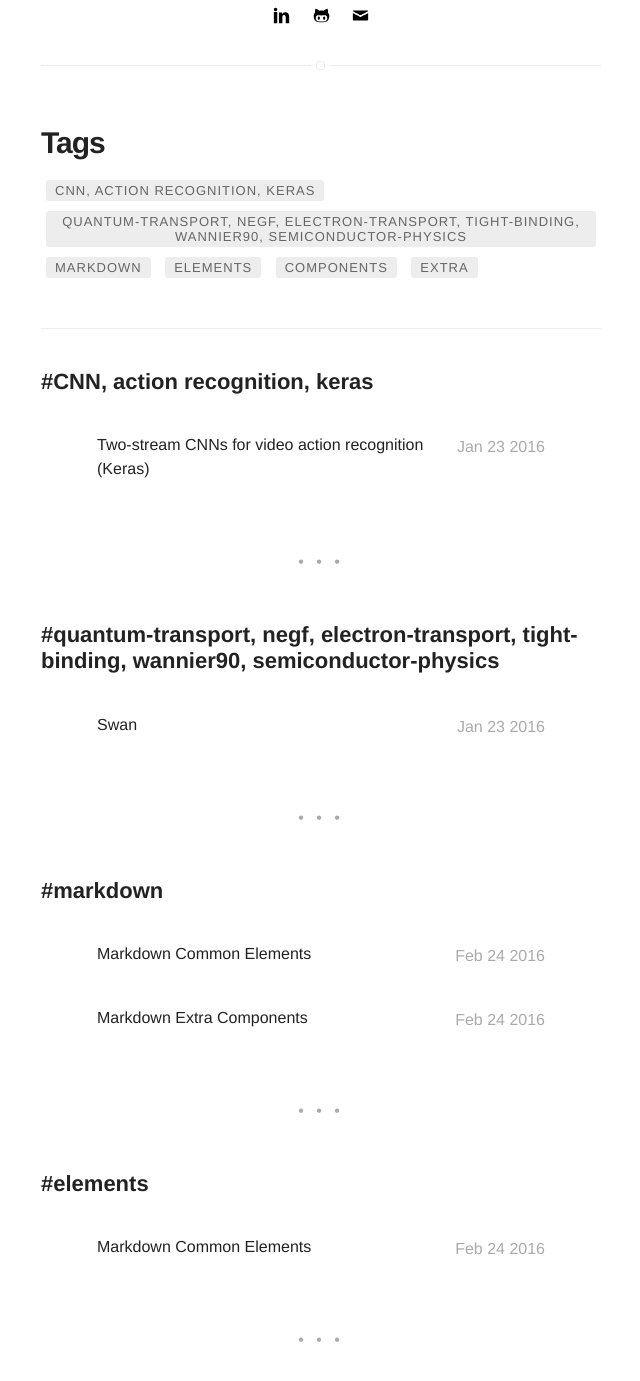
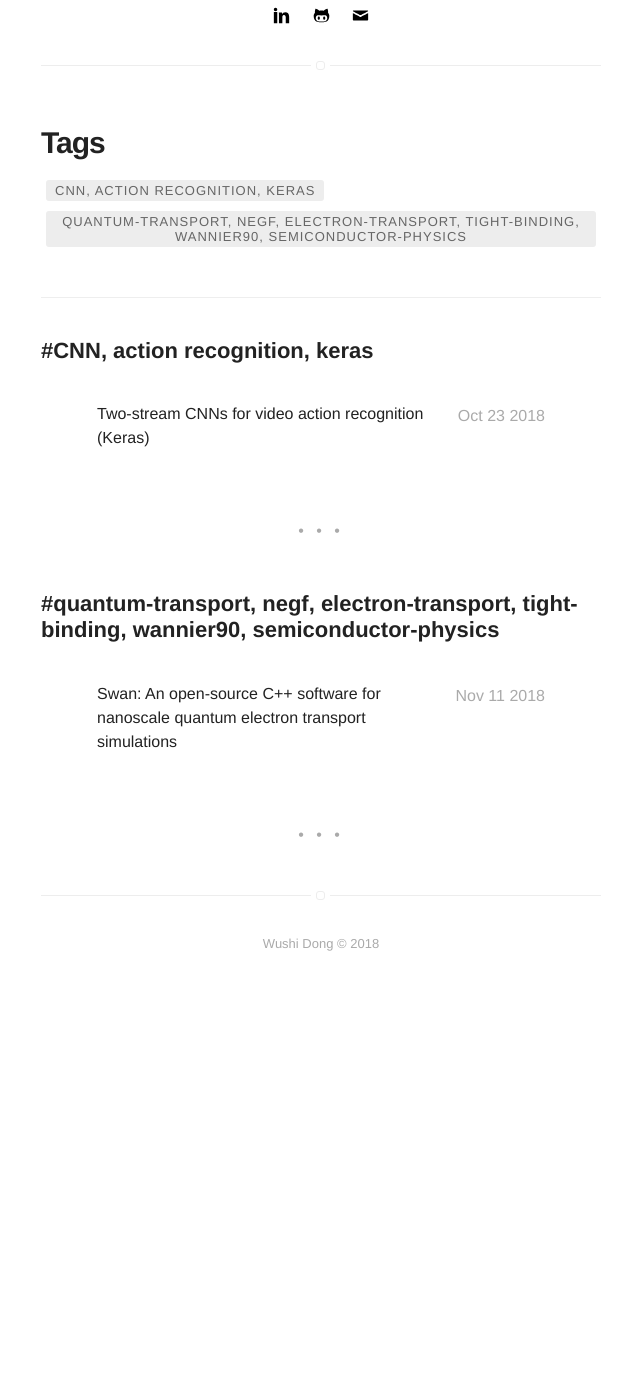
Before and after one commit to wushidonguc/wushidonguc.github.io, a Jekyll site: the page built from tags.html, in a window 1280 px wide and 1400 px high, scrolled down 433 px. Shown: the top 1381 px of the window, without its empty margins (319-959 px from the left). Built offline with Jekyll 4.4.1, drawn with Linux system fonts in a browser that asks for light colours; after the commit the page ends 1444 px from its top, so only the background shows below that; some of the changed lines change nothing that is shown; some of the changed text lies outside the part shown.

Commit message:
version_0.2.5

```diff
--- a/_posts/2015-02-24-markdown-extra-components.markdown
+++ /dev/null
@@ -1,197 +0,0 @@
----
-title: "Markdown Extra Components"
-layout: post
-date: 2016-02-24 22:48
-image: /assets/images/markdown.jpg
-headerImage: false
-tag:
-- markdown
-- components
-- extra
-category: blog
-author: jamesfoster
-description: Markdown summary with different options
-# jemoji: '<img class="emoji" title=":ramen:" alt=":ramen:" src="https://assets.github.com/images/icons/emoji/unicode/1f35c.png" height="20" width="20" align="absmiddle">'
----
-
-## Summary:
-
-You can pick as item to see how to apply in markdown.
-
-#### Especial Elements
-- [Evidence](#evidence)
-- [Side-by-Side](#side-by-side)
-- [Star](#star)
-- [Especial Breaker](#especial-breaker)
-- [Spoiler](#spoiler)
-
-#### External Elements
-- [Gist](#gist)
-- [Codepen](#codepen)
-- [Slideshare](#slideshare)
-- [Videos](#videos)
-
----
-
-## Evidence
-
-You can try the evidence!
-
-<span class="evidence">Paragraphs can be written like so. A paragraph is the basic block of Markdown. A paragraph is what text will turn into when there is no reason it should become anything else.</span>
-
-{% highlight html %}
-<span class="evidence">Paragraphs can be written like so. A paragraph is the basic block of Markdown. A paragraph is what text will turn into when there is no reason it should become anything else.</span>
-{% endhighlight %}
-
----
-
-## Side-by-side
-
-Like the [Medium](https://medium.com/) component.
-
-**Image** on the left and **Text** on the right:
-
-{% highlight html %}
-<div class="side-by-side">
-    <div class="toleft">
-        <img class="image" src="{{ site.url }}/{{ site.picture }}" alt="Alt Text">
-        <figcaption class="caption">Photo by John Doe</figcaption>
-    </div>
-
-    <div class="toright">
-        <p>Lorem ipsum dolor sit amet, consectetur adipisicing elit, sed do eiusmod tempor incididunt ut labore et dolore magna aliqua. Ut enim ad minim veniam, quis nostrud exercitation ullamco laboris nisi ut aliquip ex ea commodo consequat. Duis aute irure dolor in reprehenderit in voluptate velit esse cillum dolore eu fugiat nulla pariatur. Excepteur sint occaecat cupidatat non proident, sunt in culpa qui officia deserunt mollit anim id est laborum.</p>
-    </div>
-</div>
-{% endhighlight %}
-
-<div class="side-by-side">
-    <div class="toleft">
-        <img class="image" src="{{ site.url }}/{{ site.picture }}" alt="Alt Text">
-        <figcaption class="caption">Photo by John Doe</figcaption>
-    </div>
-
-    <div class="toright">
-        <p>Lorem ipsum dolor sit amet, consectetur adipisicing elit, sed do eiusmod tempor incididunt ut labore et dolore magna aliqua. Ut enim ad minim veniam, quis nostrud exercitation ullamco laboris nisi ut aliquip ex ea commodo consequat. Duis aute irure dolor in reprehenderit in voluptate velit esse cillum dolore eu fugiat nulla pariatur. Excepteur sint occaecat cupidatat non proident, sunt in culpa qui officia deserunt mollit anim id est laborum.</p>
-    </div>
-</div>
-
-**Text** on the left and **Image** on the right:
-
-{% highlight html %}
-<div class="side-by-side">
-    <div class="toleft">
-        <p>Lorem ipsum dolor sit amet, consectetur adipisicing elit, sed do eiusmod tempor incididunt ut labore et dolore magna aliqua. Ut enim ad minim veniam, quis nostrud exercitation ullamco laboris nisi ut aliquip ex ea commodo consequat. Duis aute irure dolor in reprehenderit in voluptate velit esse cillum dolore eu fugiat nulla pariatur. Excepteur sint occaecat cupidatat non proident, sunt in culpa qui officia deserunt mollit anim id est laborum.</p>
-    </div>
-
-    <div class="toright">
-        <img class="image" src="{{ site.url }}/{{ site.picture }}" alt="Alt Text">
-        <figcaption class="caption">Photo by John Doe</figcaption>
-    </div>
-</div>
-{% endhighlight %}
-
-<div class="side-by-side">
-    <div class="toleft">
-        <p>Lorem ipsum dolor sit amet, consectetur adipisicing elit, sed do eiusmod tempor incididunt ut labore et dolore magna aliqua. Ut enim ad minim veniam, quis nostrud exercitation ullamco laboris nisi ut aliquip ex ea commodo consequat. Duis aute irure dolor in reprehenderit in voluptate velit esse cillum dolore eu fugiat nulla pariatur. Excepteur sint occaecat cupidatat non proident, sunt in culpa qui officia deserunt mollit anim id est laborum.</p>
-    </div>
-
-    <div class="toright">
-        <img class="image" src="{{ site.url }}/{{ site.picture }}" alt="Alt Text">
-        <figcaption class="caption">Photo by John Doe</figcaption>
-    </div>
-</div>
-
----
-
-## Star
-
-You can give evidence to a post. Just add the tag to the markdown file.
-
-{% highlight raw %}
-star: true
-{% endhighlight %}
-
----
-
-## Especial Breaker
-
-You can add a especial *hr* to your text.
-
-{% highlight html %}
-<div class="breaker"></div>
-{% endhighlight %}
-
-<div class="breaker"></div>
-
----
-
-## Spoiler
-
-You can add an especial hidden content that appears on hover.
-
-{% highlight html %}
-<div class="spoiler"><p>your content</p></div>
-{% endhighlight %}
-
-<div class="spoiler"><p>Lorem ipsum dolor sit amet, consectetur adipisicing elit, sed do eiusmod tempor incididunt ut labore et dolore magna aliqua. Ut enim ad minim veniam, quis nostrud exercitation ullamco laboris nisi ut aliquip ex ea commodo consequat. Duis aute irure dolor in reprehenderit in voluptate velit esse cillum dolore eu fugiat nulla pariatur. Excepteur sint occaecat cupidatat non proident, sunt in culpa qui officia deserunt mollit anim id est laborum.</p></div>
-
----
-
-## Gist
-
-You can add Gists from github.
-
-{% highlight raw %}
-{ % gist sergiokopplin/91ff4220480727b47224245ee2e9c291 % }
-{% endhighlight %}
-
-{% gist sergiokopplin/91ff4220480727b47224245ee2e9c291 %}
-
----
-
-## Codepen
-
-You can add Pens from Codepen.
-
-{% highlight html %}
-<p data-height="268" data-theme-id="0" data-slug-hash="gfdDu" data-default-tab="result" data-user="chriscoyier" class='codepen'>
-    See the Pen <a href='http://codepen.io/chriscoyier/pen/gfdDu/'>Crappy Recreation of the Book Cover of *The Flame Alphabet*</a> by Chris Coyier (<a href='http://codepen.io/chriscoyier'>@chriscoyier</a>) on <a href='http://codepen.io'>CodePen</a>.
-</p>
-<script async src="//assets.codepen.io/assets/embed/ei.js"></script>
-{% endhighlight %}
-
-<p data-height="268" data-theme-id="0" data-slug-hash="gfdDu" data-default-tab="result" data-user="chriscoyier" class='codepen'>See the Pen <a href='http://codepen.io/chriscoyier/pen/gfdDu/'>Crappy Recreation of the Book Cover of *The Flame Alphabet*</a> by Chris Coyier (<a href='http://codepen.io/chriscoyier'>@chriscoyier</a>) on <a href='http://codepen.io'>CodePen</a>.</p>
-<script async src="//assets.codepen.io/assets/embed/ei.js"></script>
-
----
-
-## Slideshare
-
-Add your presentations here!
-
-{% highlight html %}
-<iframe src="//www.slideshare.net/slideshow/embed_code/key/hqDhSJoWkrHe7l" width="560" height="310" frameborder="0" marginwidth="0" marginheight="0" scrolling="no" style="border:1px solid #CCC; border-width:1px; margin-bottom:5px; max-width: 100%;" allowfullscreen> </iframe>
-{% endhighlight %}
-
-<iframe src="//www.slideshare.net/slideshow/embed_code/key/hqDhSJoWkrHe7l" width="560" height="310" frameborder="0" marginwidth="0" marginheight="0" scrolling="no" style="border:1px solid #CCC; border-width:1px; margin-bottom:5px; max-width: 100%;" allowfullscreen> </iframe>
-
----
-
-## Videos
-
-Do you want some videos? Youtube, Vimeo or Vevo? Copy the embed code and paste on your post!
-
-**Example**
-
-{% highlight html %}
-<iframe width="560" height="310" src="https://www.youtube.com/embed/r7XhWUDj-Ts" frameborder="0" allowfullscreen></iframe>
-{% endhighlight %}
-
-<iframe width="560" height="310" src="https://www.youtube.com/embed/r7XhWUDj-Ts" frameborder="0" allowfullscreen></iframe>
-
-[1]: http://daringfireball.net/projects/markdown/
-[2]: http://www.fileformat.info/info/unicode/char/2163/index.htm
-[3]: http://www.markitdown.net/
-[4]: http://daringfireball.net/projects/markdown/basics
-[5]: http://daringfireball.net/projects/markdown/syntax
-[6]: http://kune.fr/wp-content/uploads/2013/10/ghost-blog.jpg
--- a/_posts/2016-02-24-markdown-common-elements.markdown
+++ /dev/null
@@ -1,204 +0,0 @@
----
-title: "Markdown Common Elements"
-layout: post
-date: 2016-02-24 22:44
-image: /assets/images/markdown.jpg
-headerImage: false
-tag:
-- markdown
-- elements
-star: true
-category: blog
-author: johndoe
-description: Markdown summary with different options
----
-
-## Basic formatting
-
-This note **demonstrates** some of what [Markdown][1] is *capable of doing*.
-
-And that's how to do it.
-
-{% highlight html %}
-This note **demonstrates** some of what [Markdown][some/link] is *capable of doing*.
-{% endhighlight %}
-
----
-
-## Headings
-
-There are six levels of headings. They correspond with the six levels of HTML headings. You've probably noticed them already in the page. Each level down uses one more hash character. But we are using just 4 of them.
-
-# Headings can be small
-
-## Headings can be small
-
-### Headings can be small
-
-#### Headings can be small
-
-{% highlight raw %}
-# Heading
-## Heading
-### Heading
-#### Heading
-{% endhighlight %}
-
----
-
-## Lists
-
-### Ordered list
-
-1. Item 1
-2. A second item
-3. Number 3
-
-{% highlight raw %}
-1. Item 1
-2. A second item
-3. Number 3
-{% endhighlight %}
-
-### Unordered list
-
-* An item
-* Another item
-* Yet another item
-* And there's more...
-
-{% highlight raw %}
-* An item
-* Another item
-* Yet another item
-* And there's more...
-{% endhighlight %}
-
----
-
-## Paragraph modifiers
-
-### Quote
-
-> Here is a quote. What this is should be self explanatory. Quotes are automatically indented when they are used.
-
-{% highlight raw %}
-> Here is a quote. What this is should be self explanatory.
-{% endhighlight raw %}
-
----
-
-## URLs
-
-URLs can be made in a handful of ways:
-
-* A named link to [Mark It Down][3].
-* Another named link to [Mark It Down](http://markitdown.net/)
-* Sometimes you just want a URL like <http://markitdown.net/>.
-
-{% highlight raw %}
-* A named link to [MarkItDown][3].
-* Another named link to [MarkItDown](http://markitdown.net/)
-* Sometimes you just want a URL like <http://markitdown.net/>.
-{% endhighlight %}
-
----
-
-## Horizontal rule
-
-A horizontal rule is a line that goes across the middle of the page.
-It's sometimes handy for breaking things up.
-
-{% highlight raw %}
----
-{% endhighlight %}
-
----
-
-## Images
-
-Markdown can also contain images. I'll need to add something here sometime.
-
-{% highlight raw %}
-![Markdowm Image][/image/url]
-{% endhighlight %}
-
-![Markdowm Image][6]
-
-*Figure Caption*?
-
-{% highlight raw %}
-![Markdowm Image][/image/url]
-<figcaption class="caption">Photo by John Doe</figcaption>
-{% endhighlight %}
-
-![Markdowm Image][6]
-<figcaption class="caption">Photo by John Doe</figcaption>
-
-*Bigger Images*?
-
-{% highlight raw %}
-![Markdowm Image][/image/url]{: class="bigger-image" }
-{% endhighlight %}
-
-![Markdowm Image][6]{: class="bigger-image" }
-
----
-
-## Code
-
-A HTML Example:
-
-{% highlight html %}
-<!DOCTYPE html>
-<html lang="en">
-<head>
-    <meta charset="UTF-8">
-    <title>Document</title>
-</head>
-<body>
-    <h1>Just a test</h1>
-</body>
-</html>
-{% endhighlight %}
-
-A CSS Example:
-
-{% highlight css %}
-pre {
-    padding: 10px;
-    font-size: .8em;
-    white-space: pre;
-}
-
-pre, table {
-    width: 100%;
-}
-
-code, pre, tt {
-    font-family: Monaco, Consolas, Inconsolata, monospace, sans-serif;
-    background: rgba(0,0,0,.05);
-}
-{% endhighlight %}
-
-A JS Example:
-
-{% highlight js %}
-// Sticky Header
-$(window).scroll(function() {
-
-    if ($(window).scrollTop() > 900 && !$("body").hasClass('show-menu')) {
-        $('#hamburguer__open').fadeOut('fast');
-    } else if (!$("body").hasClass('show-menu')) {
-        $('#hamburguer__open').fadeIn('fast');
-    }
-
-});
-{% endhighlight %}
-
-[1]: http://daringfireball.net/projects/markdown/
-[2]: http://www.fileformat.info/info/unicode/char/2163/index.htm
-[3]: http://www.markitdown.net/
-[4]: http://daringfireball.net/projects/markdown/basics
-[5]: http://daringfireball.net/projects/markdown/syntax
-[6]: http://kune.fr/wp-content/uploads/2013/10/ghost-blog.jpg
--- a/_posts/2016-01-23-two-stream-action-recognition-keras.markdown
+++ b/_posts/2018-10-23-two-stream-action-recognition-keras.markdown
@@ -1,7 +1,7 @@
 ---
 title: "Two-stream CNNs for video action recognition (Keras)"
 layout: post
-date: 2016-01-23 22:10
+date: 2018-10-23 20:10
 tag: CNN, action recognition, keras
 headerImage: true
 projects: true
@@ -16,7 +16,7 @@
 [![License: MIT](https://img.shields.io/badge/License-MIT-yellow.svg)](https://opensource.org/licenses/MIT)
 [![DOI](https://zenodo.org/badge/127003611.svg)](https://zenodo.org/badge/latestdoi/127003611)
 
-We use spatial and temporal stream cnn under the Keras framework to reproduce published results on UCF-101 action recognition dataset. For the source code, please refer to <a href="https://github.com/wushidonguc/two-stream-action-recognition-keras" target="_blank">my github repository</a>.
+We use spatial and temporal stream cnn under the Keras framework to reproduce published results on UCF-101 action recognition dataset. For the source code, please refer to <a href="https://github.com/wushidonguc/two-stream-action-recognition-keras" target="_blank">my GitHub repository</a>.
 
 
 # References
--- a/_posts/2018-11-11-swan.markdown
+++ b/_posts/2018-11-11-swan.markdown
@@ -1,7 +1,7 @@
 ---
-title: "Swan"
+title: "Swan: An open-source C++ software for nanoscale quantum electron transport simulations"
 layout: post
-date: 2016-01-23 22:10
+date: 2018-11-11 22:10
 tag: quantum-transport, negf, electron-transport, tight-binding, wannier90, semiconductor-physics
 headerImage: true
 projects: true
@@ -12,11 +12,9 @@
 externalLink: false
 ---
 
-# Swan
-
 **Swan** (**S**elf-consistent **wan**nier-function-based quantum transport solver) is an open-source C++ software suitable for large-scale atomistic simulations of electronic structure and transport properties in nano-devices.
 By using a Wannier function basis (as implemented in the [Wannier90](http://wannier.org) package) to accurately describe the electronic bands, our code is able to efficiently model device structures with first-principles accuracy at a minimal cost of tight-binding calculations.
-It couples the Keldysh non-equilibrium Green's function formalism and Poisson solver to generate the inhomogeneous charge densities self-consistently with the electrostatic potential profile for the simulated device region. The parallel implementation of the code uses the standard Message Passing Interface (MPI).
+It couples the Keldysh non-equilibrium Green's function formalism and Poisson solver to generate the inhomogeneous charge densities self-consistently with the electrostatic potential profile for the simulated device region. The parallel implementation of the code uses the standard Message Passing Interface (MPI). The software is available for download on [my GitHub page](http://github.com/wushidonguc/swan).
 
 For more details, please refer to the related paper "Quantum electron transport in ohmic edge contacts between two-dimensional materials" ([https://arxiv.org/abs/1811.02135](https://arxiv.org/abs/1811.02135)).
 
```
Also changed, not shown: 10 other files.
